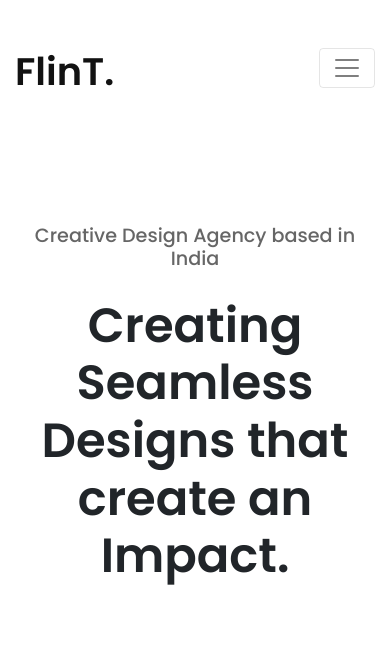
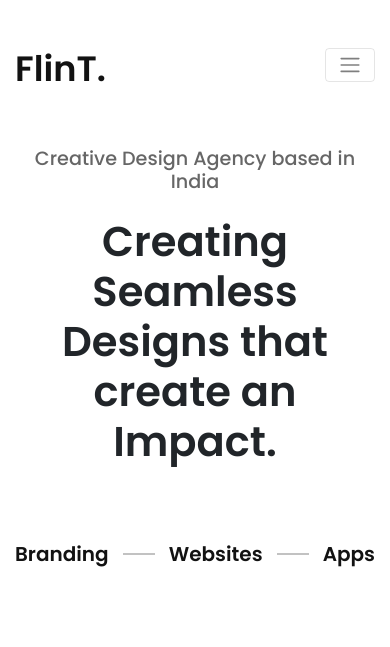
Before and after one commit to Maxx058/Flint, a PHP site: page / in a window 390 px wide. Shown: the top 647 px of the page. Run offline with PHP 8.4, Linux system fonts and the light colour scheme.

Commit message:
Design Changes

```diff
--- a/css/style.css
+++ b/css/style.css
@@ -64,7 +64,7 @@
     margin-top: 2em;
     list-style: none;
     display: flex;
-    gap: 40px;
+    gap: 12px;
 }
 
 .navbar-nav li {
@@ -150,7 +150,7 @@
         top: 50%;
     }
     .nav-cta {
-        margin-top: 2.5em;
+        margin-top: 12px;
     }
 }
 
@@ -523,7 +523,6 @@
     justify-content: left;
     gap: 8px;
     align-items: center;
-    justify-content: center;
     flex-direction: column;
 }
 
@@ -883,6 +882,15 @@
     font-size: 3em;
 }
 
+.navbar-toggler {
+    outline: none !important;
+}
+
+.navbar-collapse .nav-item {
+    margin-inline: auto;
+    justify-content: center;
+}
+
 @media (max-width: 576px) {
     .footer-columns {
         justify-content: start !important;
@@ -902,6 +910,25 @@
     .carousel .card-body {
         padding: 16px;
     }
+    .item-grid-group-heading {
+        font-size: 2.2em;
+    }
+    .first-heading {
+        font-size: 2.6em;
+    }
+    .intro-container {
+        margin-top: 1em;
+    }
+    .navbar-brand {
+        font-size: 2.2em !important;
+    }
+    .navbar-toggler-icon {
+        width: 1.2em !important;
+        height: 1.2em !important;
+    }
+    .nav-link {
+        font-size: 20px !important;
+    }
 }
 
 
--- a/index.html
+++ b/index.html
@@ -37,13 +37,11 @@
 
     <!--Opening of Intro-->
     <div class="container-fluid">
-        <div class="row">
-            <div class="col-xl-2 col-md-2">&nbsp;</div>
+        <div class="row justify-content-center">
             <div class="intro-container col-xl-8 col-md-8">
                 <h5 class="subheading">Creative Design Agency based in India</h5>
                 <h2 class="section-heading mx-xs-3 first-heading">Creating Seamless Designs that create an Impact.</h2>
             </div>
-            <div class="col-md-2 xol-xl-2">&nbsp;</div>
         </div>
 
         <div class="intro-services mx-auto">
@@ -88,7 +86,7 @@
                     We <span style="color: #1994ed">Ace</span> In
                 </div>
                 <div class="item-grid-group-body mr-auto">
-                   Already inspired? Team up with agile, always-improving, ever-evolving teams where everyone belongs.
+                    Already inspired? Team up with agile, always-improving, ever-evolving teams where everyone belongs.
                 </div>
 
                 <div class="services-button-container container-fluid mx-auto px-0 ">
@@ -204,7 +202,7 @@
                             <div class="cards-wrapper">
                                 <div class="card testimonial-card">
                                     <div class="card-body testimonial-client">
-                                        <p class="card-text testimonial-card-body">‘’Flint is one of the best design studios I have come across. The people there are all very pleasant, but also highly professional, and they know how to get the job done in a very timely manner.’’</p>
+                                        <p class="card-text testimonial-card-body">‘’Flint is one of the best design studios I have come across. The people there are all very pleasant, but also highly professional.’’</p>
                                         <div class="testimonial-line-seperator">
                                             <hr>
                                         </div>
@@ -224,7 +222,7 @@
                                 </div>
                                 <div class="card d-none d-md-block testimonial-card">
                                     <div class="card-body testimonial-client">
-                                        <p class="card-text testimonial-card-body">‘’Flint is one of the top design studios I have ever worked with. They have an eye for detail and can do everything from print design to web design to even animation if you need it. If you're looking for a creative agency, look no further than Flint!’’</p>
+                                        <p class="card-text testimonial-card-body">‘’Flint is one of the top design studios I have ever worked with. They have an eye for detail and can do everything from print design to web design!’’</p>
                                         <div class="testimonial-line-seperator">
                                             <hr>
                                         </div>
@@ -248,8 +246,7 @@
                                 </div>
                                 <div class="card d-none d-md-block testimonial-card">
                                     <div class="card-body testimonial-client">
-                                        <p class="card-text testimonial-card-body">‘’Flint has been my design studio for the past 12 months and I can't imagine working with anyone else.
-                                             ,and would highly recommend Flint to anyone looking for a reliable design studio.’’</p>
+                                        <p class="card-text testimonial-card-body">‘’Flint has been my design studio for the past 12 months and I can't imagine working with anyone else. ,and would highly recommend Flint to anyone looking for a reliable design studio.’’</p>
                                         <div class="testimonial-line-seperator">
                                             <hr>
                                         </div>
```
